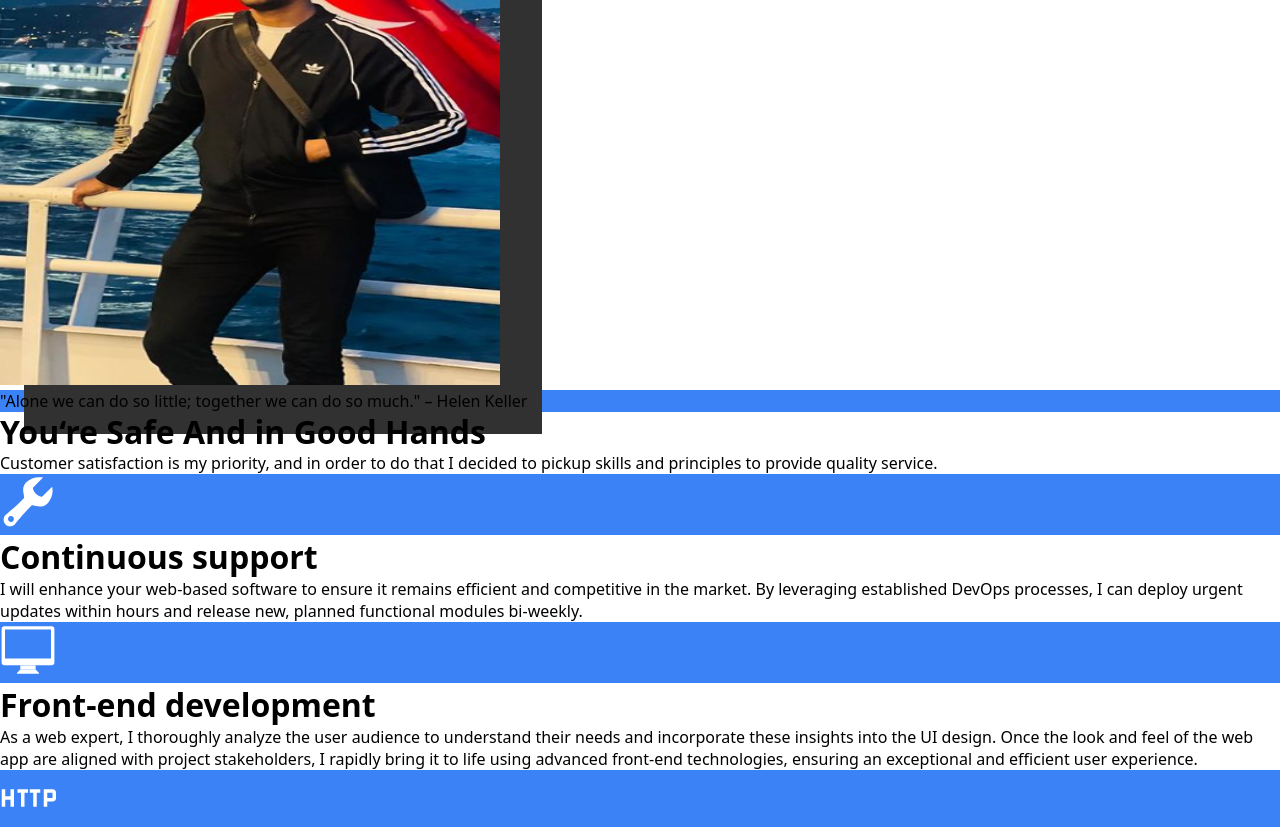
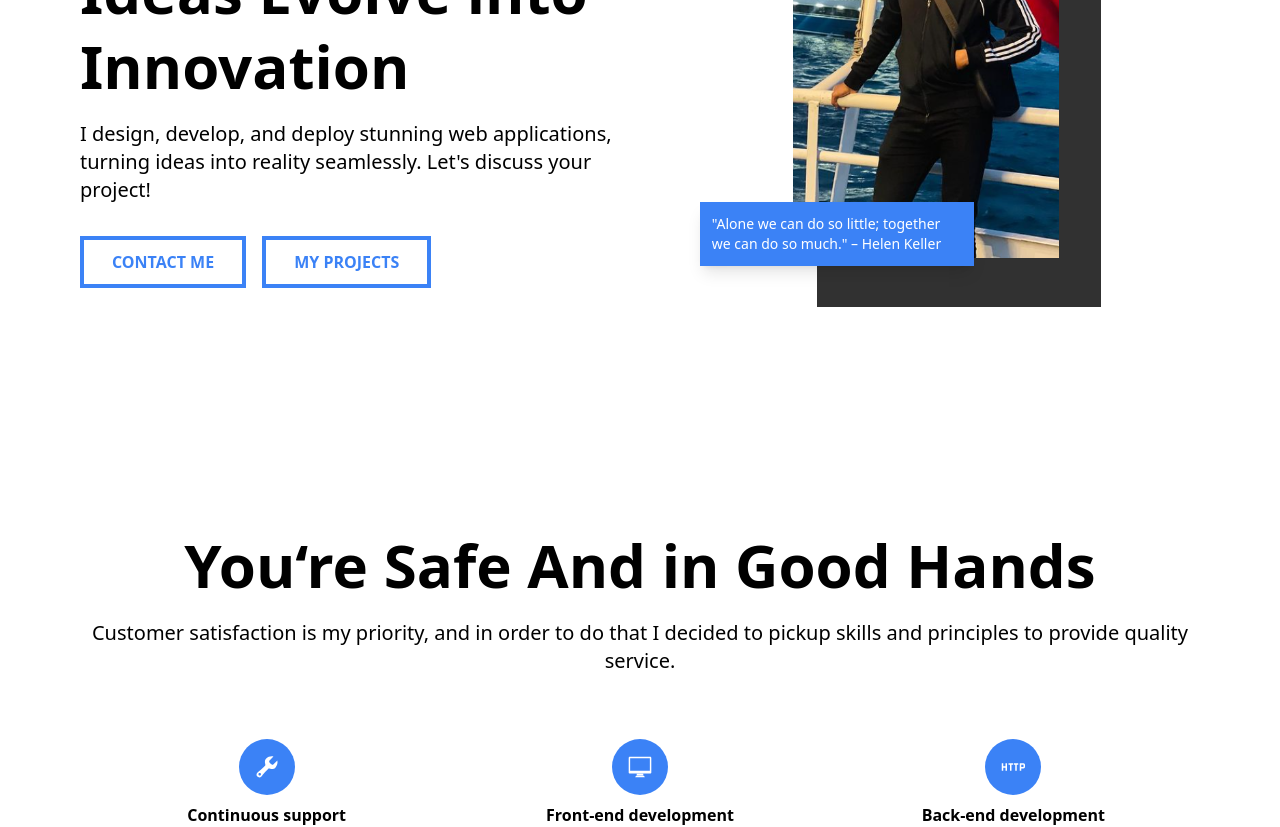
Before and after one commit to engromerbaig/portfolio-next, a Next.js app: page / in a window 1280 px wide. Shown: the part 340-1167 px from the top of the page. Built offline with nearby package versions, Linux system fonts and the light colour scheme.

Commit message:
ugly looking website loading

```diff
--- a/src/app/globals.css
+++ b/src/app/globals.css
@@ -1,4 +1,8 @@
 /* GLOBAL RESET + VARIABLES */
+@import "tailwindcss";
+@tailwind utilities;
+
+
 :root {
   /* Fonts */
   --font-sans: 'Montserrat', 'Poppins', ui-sans-serif, system-ui, -apple-system,
@@ -41,8 +45,7 @@
 
 /* Reset and base styles */
 * {
-  margin: 0;
-  padding: 0;
+
   box-sizing: border-box;
 }
 html {
```
